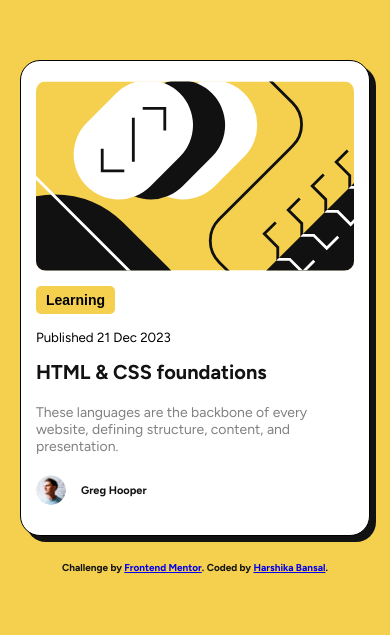
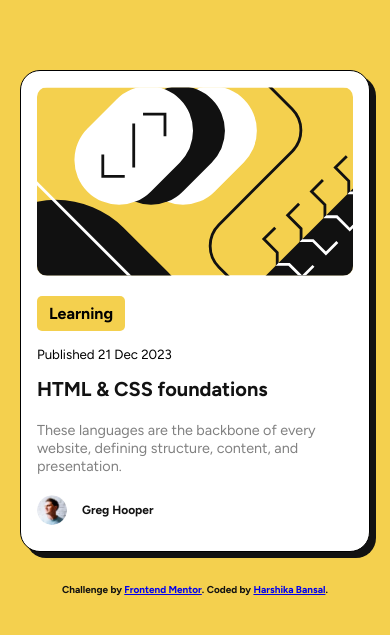
Before and after one commit to harshikab2112/Blog-Preview-Card, a plain HTML site: page index.html in a window 390 px wide. Shown: the part 105-740 px from the top of the page. Drawn offline with Linux system fonts and the light colour scheme.

Commit message:
Add files via upload

```diff
--- a/index.html
+++ b/index.html
@@ -19,7 +19,7 @@
         <img class="illustration" src="./assets/images/illustration-article.svg"
           alt="illustration-article">
 
-        <button>Learning</button>
+        <span>Learning</span>
 
         <small>Published 21 Dec 2023</small>
 
--- a/style.css
+++ b/style.css
@@ -13,7 +13,7 @@
 
 html,
 body {
-  height: 100vh;
+  min-height: 100vh;
   width: 100vw;
   display: flex;
   justify-content: center;
@@ -22,6 +22,8 @@ body {
   font-family: "Figtree", sans-serif;
   font-size: 16px;
   background-color: var(--colorBackground);
+  padding: 1rem;
+  overflow: hidden;
 }
 
 .card {
@@ -34,7 +36,7 @@ body {
   flex-direction: column;
   border-radius: 20px;
   border: 1px solid black;
-  padding: 20px;
+  padding: clamp(1rem, 2.5vw, 1.5rem);
   width: 100%;
   max-width: 350px;
   background-color: var(--colorCard);
@@ -48,17 +50,16 @@ body {
 }
 
 .card-content:active {
-  box-shadow: -8px -9px 0 0 var(--colorTitles);
+  box-shadow: inset 3px 3px 6px rgba(0, 0, 0, 0.2);
 }
 
 .illustration {
   width: 100%;
-  max-width: 100%;
   border-radius: 10px;
-  margin-bottom: 20px;
+  margin-bottom: 1.25rem;
 }
 
-.card-content button {
+.card-content span {
   align-self: flex-start;
   background-color: var(--colorBackground);
   padding: 8px 12px;
@@ -69,8 +70,8 @@ body {
   transition: transform 0.2s ease;
 }
 
-.card-content button:hover,
-.card-content button:focus {
+.card-content span:hover,
+.card-content span:focus {
   transform: scale(1.05);
   outline: none;
 }
@@ -81,7 +82,7 @@ body {
 }
 
 .card-content h1 {
-  font-size: 25px;
+  font-size: clamp(1.25rem, 2.5vw, 1.6rem);
   margin: 10px 0;
   color: var(--colorTitles);
   transition: color 0.2s ease;
@@ -93,7 +94,7 @@ body {
 
 .card-content p {
   color: var(--colorParagraph);
-  font-size: 16px;
+  font-size: clamp(0.9rem, 2vw, 1rem);
   margin: 10px 0;
 }
 
@@ -112,84 +113,30 @@ body {
 }
 
 .author h3 {
-  font-size: 13px;
+  font-size: clamp(0.75rem, 1.5vw, 0.8rem);
   font-weight: bolder;
   color: var(--colorTitles);
 }
 
 /* Footer */
 .attribution {
-  font-size: 11px;
+  font-size: clamp(0.625rem, 1vw, 0.75rem);
   font-weight: bold;
   color: var(--colorTitles);
   text-align: center;
+  margin-top: 1rem;
 }
 
 /* =======================
-   Responsive Design*/
+   Minimal Responsive Touches */
 
-/* Tablets (768px and below) */
-@media (max-width: 768px) {
+@media (max-width: 480px) {
   .card-content {
-    height: auto;
-    padding: 20px;
-  }
-
-  .card-content h1 {
-    font-size: 22px;
-  }
-
-  .card-content p {
-    font-size: 15px;
-  }
-
-  .author h3 {
-    font-size: 12px;
-  }
-
-  .illustration {
-    margin-bottom: 15px;
-  }
-}
-
-/* Phones (480px and below) */
-@media (max-width: 480px) {
-  html,
-  body {
-    padding: 20px;
-  }
-
-  .card-content {
-    width: 100%;
-    padding: 20px 15px;
     box-shadow: 6px 6px var(--colorTitles);
-  }
-
-  .card-content h1 {
-    font-size: 20px;
-  }
-
-  .card-content p {
-    font-size: 14px;
-  }
-
-  .card-content button {
-    padding: 6px 10px;
-    font-size: 14px;
   }
 
   .author .avatar {
     height: 30px;
     width: 30px;
   }
-
-  .author h3 {
-    font-size: 11px;
-  }
-
-  .attribution {
-    font-size: 10px;
-    text-align: center;
-    margin-top: 10px;
-  }
 }
```
